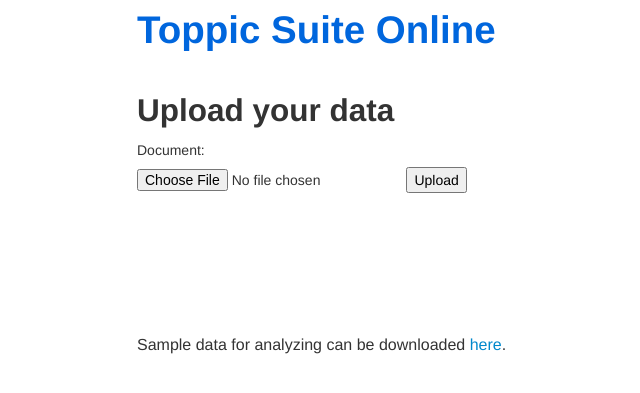
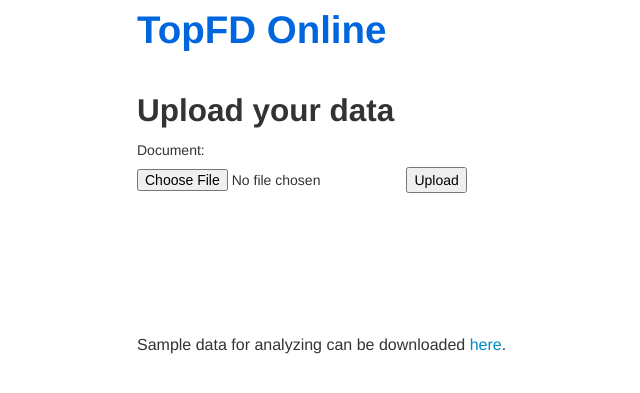
Before and after one commit to johnnyliu1992/ToppicOnline, a Django app: page /pweb/ in a window 1280 px wide. Shown: the top 393 px of the page, without its empty margins (33-673 px from the left). Run offline with Django 3.2, Linux system fonts and the light colour scheme; data that the repository does not hold is empty.

Commit message:
'cmakeadded'

```diff
--- a/pweb/templates/pweb/base.html
+++ b/pweb/templates/pweb/base.html
@@ -18,7 +18,7 @@ li {
 <body style="overflow-y:scroll">
   <div class="container">
     <div class="masthead">
-	  <h1 class="muted"><font color="#0066DD">Toppic Suite Online</font></h1>
+	  <h1 class="muted"><font color="#0066DD">TopFD Online</font></h1>
 	</div>
 	<div class="row-fluid" style="font-size:16px">
 	{% block content %}
--- a/requirements.txt
+++ b/requirements.txt
@@ -5,3 +5,4 @@ appdirs==1.4.0
 packaging==16.8
 pyparsing==2.1.10
 six==1.10.0
+cmake==3.11.0
```
Also changed, not shown: db.sqlite3.
